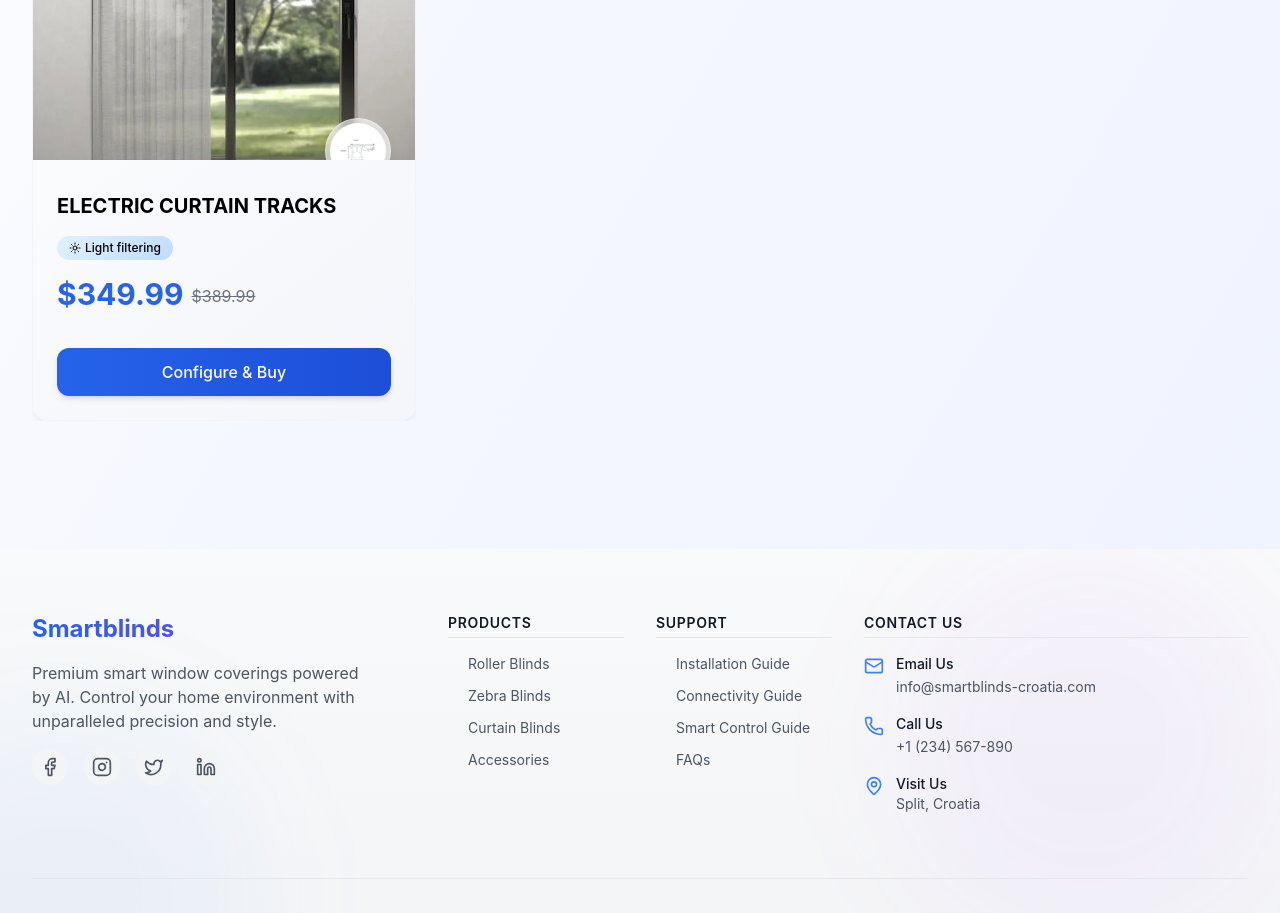
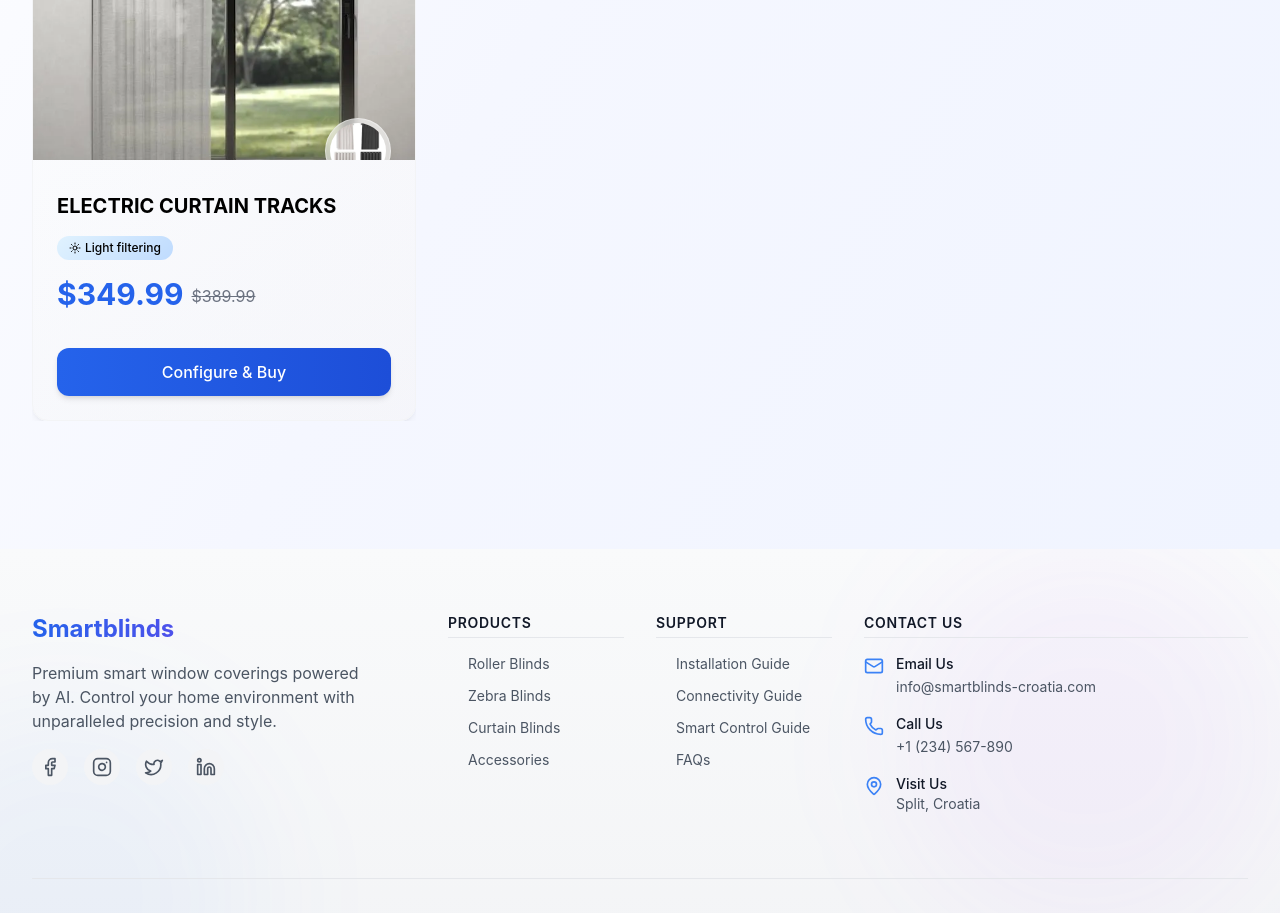
Before and after one commit to kraljic1/Smart-blinds-Bendzo, a React (Vite) app: page /products/curtain-blinds in a window 1280 px wide. Shown: the part 860-1773 px from the top of the page. Built offline with nearby package versions, Linux system fonts and the light colour scheme; no server answers.

Commit message:
feat: Add special case for glider-track to use third image for color swatch

```diff
--- a/src/components/ModernProductCard.tsx
+++ b/src/components/ModernProductCard.tsx
@@ -87,11 +87,16 @@ const ModernProductCard: React.FC<ModernProductCardProps> = ({
     return !!(product.images && product.images.length > 0);
   }, [product.images]);
 
-  // Get the fabric image (last image in the array)
+  // Get the fabric image (last image in the array, except for glider-track which uses index 2)
   const getFabricImage = (): string | null => {
     if (!product.images || product.images.length === 0) return null;
 
-    // Return the last image (typically the fabric detail image)
+    // Special case for glider-track: use the third image (index 2) which shows colors
+    if (product.id === 'glider-track' && product.images.length > 2) {
+      return product.images[2];
+    }
+
+    // For all other products: return the last image (typically the fabric detail image)
     return product.images[product.images.length - 1];
   };
 
--- a/src/components/Product/ModernProductCard.tsx
+++ b/src/components/Product/ModernProductCard.tsx
@@ -81,11 +81,16 @@ const ModernProductCard: React.FC<ModernProductCardProps> = ({
     return !!(product.images && product.images.length > 0);
   }, [product.images]);
 
-  // Get the fabric image (last image in the array)
+  // Get the fabric image (last image in the array, except for glider-track which uses index 2)
   const getFabricImage = (): string | null => {
     if (!product.images || product.images.length === 0) return null;
 
-    // Return the last image (typically the fabric detail image)
+    // Special case for glider-track: use the third image (index 2) which shows colors
+    if (product.id === 'glider-track' && product.images.length > 2) {
+      return product.images[2];
+    }
+
+    // For all other products: return the last image (typically the fabric detail image)
     return product.images[product.images.length - 1];
   };
 
--- a/src/components/Product/ProductCard.tsx
+++ b/src/components/Product/ProductCard.tsx
@@ -63,11 +63,16 @@ const ProductCard: React.FC<ProductCardProps> = ({
     return !!(product.images && product.images.length > 0);
   }, [product.images]);
 
-  // Get the fabric image (last image in the array)
+  // Get the fabric image (last image in the array, except for glider-track which uses index 2)
   const getFabricImage = (): string | null => {
     if (!product.images || product.images.length === 0) return null;
 
-    // Return the last image (typically the fabric detail image)
+    // Special case for glider-track: use the third image (index 2) which shows colors
+    if (product.id === 'glider-track' && product.images.length > 2) {
+      return product.images[2];
+    }
+
+    // For all other products: return the last image (typically the fabric detail image)
     return product.images[product.images.length - 1];
   };
 
--- a/src/utils/fabricCollectionUtils.ts
+++ b/src/utils/fabricCollectionUtils.ts
@@ -63,15 +63,20 @@ export const getRelatedProducts = (
 };
 
 /**
- * Gets the last image from a product's images array (typically the one showing fabric details)
+ * Gets the fabric/color image from a product's images array
  * @param product The product object
- * @returns The URL of the last image or null if no images
+ * @returns The URL of the fabric image or null if no images
  */
 export const getProductFabricImage = (product: Product): string | null => {
   if (!product.images || product.images.length === 0) {
     return null;
   }
 
-  // Return the last image (usually the fabric detail image)
+  // Special case for glider-track: use the third image (index 2) which shows colors
+  if (product.id === 'glider-track' && product.images.length > 2) {
+    return product.images[2];
+  }
+
+  // For all other products: return the last image (typically the fabric detail image)
   return product.images[product.images.length - 1];
 };
```
